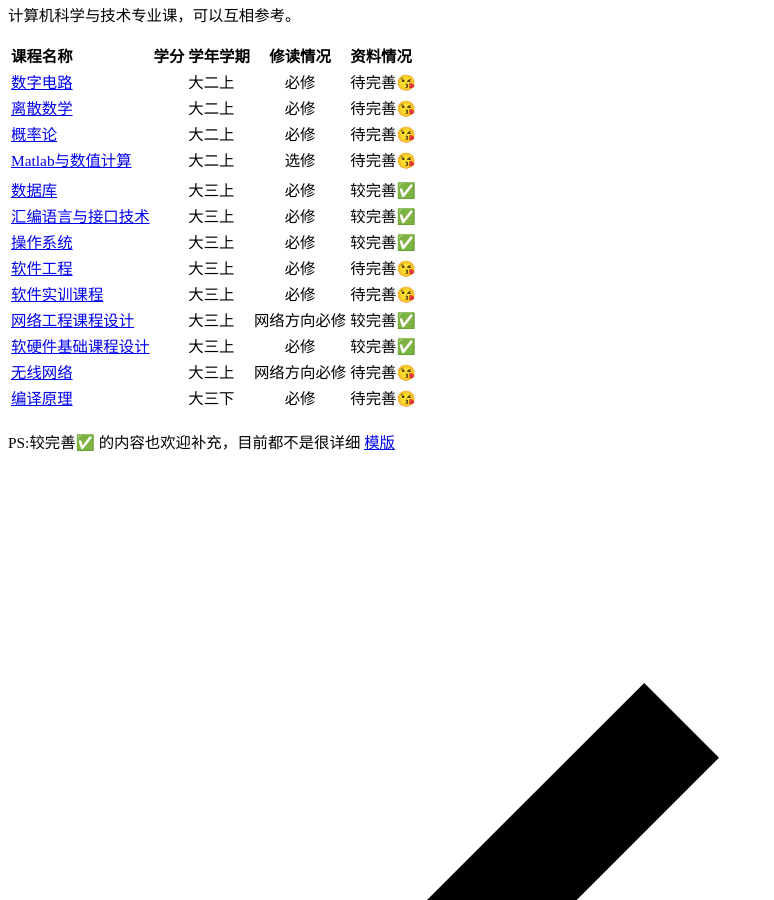
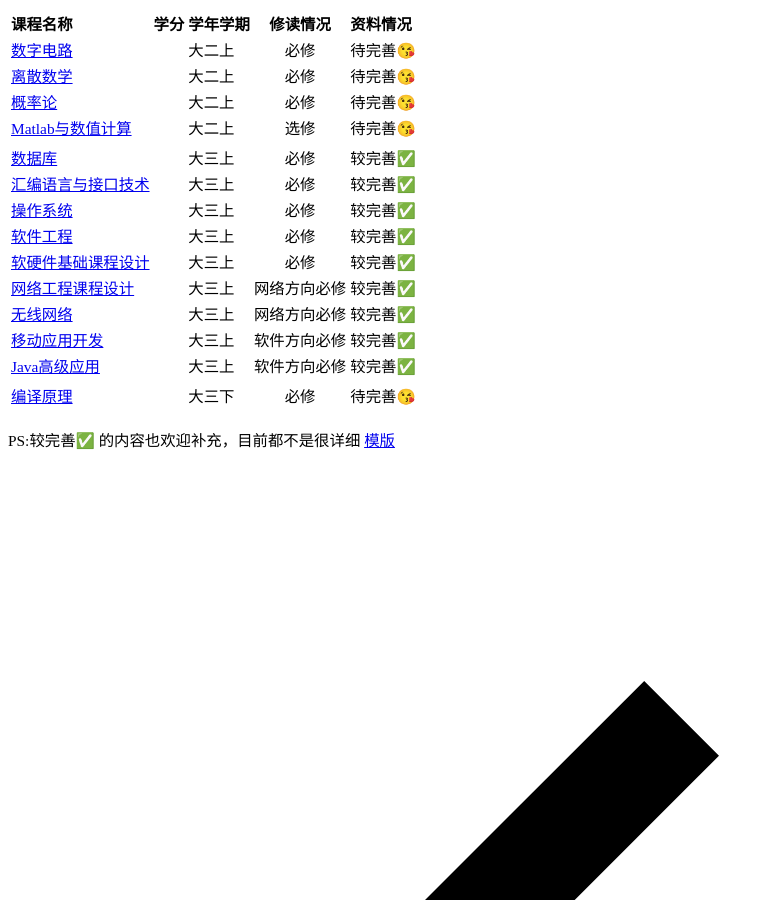
Before and after one commit to NBUComputerRepairClub/nbu-icicles, an MkDocs documentation site: the page built from docs/CS专业课/index.md, in a window 1280 px wide and 900 px high, scrolled down 15219 px. Shown: the whole window, without its empty margins (0-774 px from the left). Built offline with MkDocs 1.6.1 and Material for MkDocs 9.7.7, drawn with Linux system fonts in a browser that asks for light colours; comment, search, counter and statistics services are not loaded.

Commit message:
docs:导览index页面修改

```diff
--- a/docs/CS专业课/index.md
+++ b/docs/CS专业课/index.md
@@ -4,23 +4,25 @@
 
 |课程名称|学分|学年学期|修读情况|资料情况|
 |:--|:--|:--|:--:|:--|
-|[数字电路](数字电路/)||大二上|必修|待完善😘|
-|[离散数学](离散数学/)||大二上|必修|待完善😘|
-|[概率论](概率论/)||大二上|必修|待完善😘|
-|[Matlab与数值计算](Matlab与数值计算/)||大二上|选修|待完善😘|
+|[数字电路](大二上/数字电路/)||大二上|必修|待完善😘|
+|[离散数学](大二上/离散数学/)||大二上|必修|待完善😘|
+|[概率论](大二上/概率论/)||大二上|必修|待完善😘|
+|[Matlab与数值计算](大二上/Matlab与数值计算/)||大二上|选修|待完善😘|
 ||||||
 |[数据库](数据库/)||大三上|必修|较完善✅|
-|[汇编语言与接口技术](汇编语言与接口技术/)||大三上|必修|较完善✅|
-|[操作系统](操作系统/index.md)||大三上|必修|较完善✅|
-| [软件工程](软件工程/index.md)             |      | 大三上   |     必修     | 待完善😘  |
-| [软件实训课程](软件实训课程/)             |      | 大三上   |     必修     | 待完善😘  |
-| [网络工程课程设计](网络工程课程设计/)     |      | 大三上   | 网络方向必修 | 较完善✅  |
-| [软硬件基础课程设计](软硬件基础课程设计/) |      | 大三上   |     必修     | 较完善✅  |
-| [无线网络](无线网络/)                     |      | 大三上   | 网络方向必修 | 待完善😘  |
-| [编译原理](编译原理/)                     |      | 大三下   |     必修     | 待完善😘  |
+|[汇编语言与接口技术](大三上/汇编语言与接口技术/)||大三上|必修|较完善✅|
+|[操作系统](大三上/操作系统/index.md)||大三上|必修|较完善✅|
+| [软件工程](大三上/软件工程/index.md)         |      | 大三上   |     必修     | 较完善✅ |
+| [软硬件基础课程设计](大三上/软硬件基础课程设计/) | | 大三上 | 必修 | 较完善✅ |
+| [网络工程课程设计](大三上/网络工程课程设计/) |      | 大三上   | 网络方向必修 | 较完善✅  |
+| [无线网络](大三上/无线网络/)                 |      | 大三上   | 网络方向必修 | 较完善✅ |
+| [移动应用开发](大三上/移动应用开发) | | 大三上 | 软件方向必修 | 较完善✅ |
+| [Java高级应用](大三上/Java高级应用/) | | 大三上 | 软件方向必修 | 较完善✅ |
+|  | |  |  |  |
+| [编译原理](大三下/编译原理/)                 |      | 大三下   |     必修     | 待完善😘  |
 |  | |  |  |  |
 
-PS:较完善✅ 的内容也欢迎补充，目前都不是很详细  [模版](../template.md)
+PS:较完善✅ 的内容也欢迎补充，目前都不是很详细  [模版](/docs/template.md)
 
 <style>
 .md-typeset table:not([class]) th {
--- a/mkdocs.yml
+++ b/mkdocs.yml
@@ -38,7 +38,6 @@ nav :
     - 大三下:
        - CS专业课/大三下/index.md
        - 编译原理 : CS专业课/大三下/编译原理/index.md
-       - 软件实训课程 : CS专业课/大三下/软件实训课程/index.md
 
   - EE专业课:
     - 概览: EE专业课/index.md
```
Also changed, not shown: docs/CS专业课/大三上/index.md (+6 -5 lines), docs/CS专业课/大三上/软硬件基础课程设计/index.md (+3 -2 lines), docs/CS专业课/大三下/index.md (+1 -1 lines), docs/CS专业课/大三下/软件实训课程/index.md (deleted, +0 -9 lines), docs/CS专业课/大二上/index.md (+1 -1 lines).
